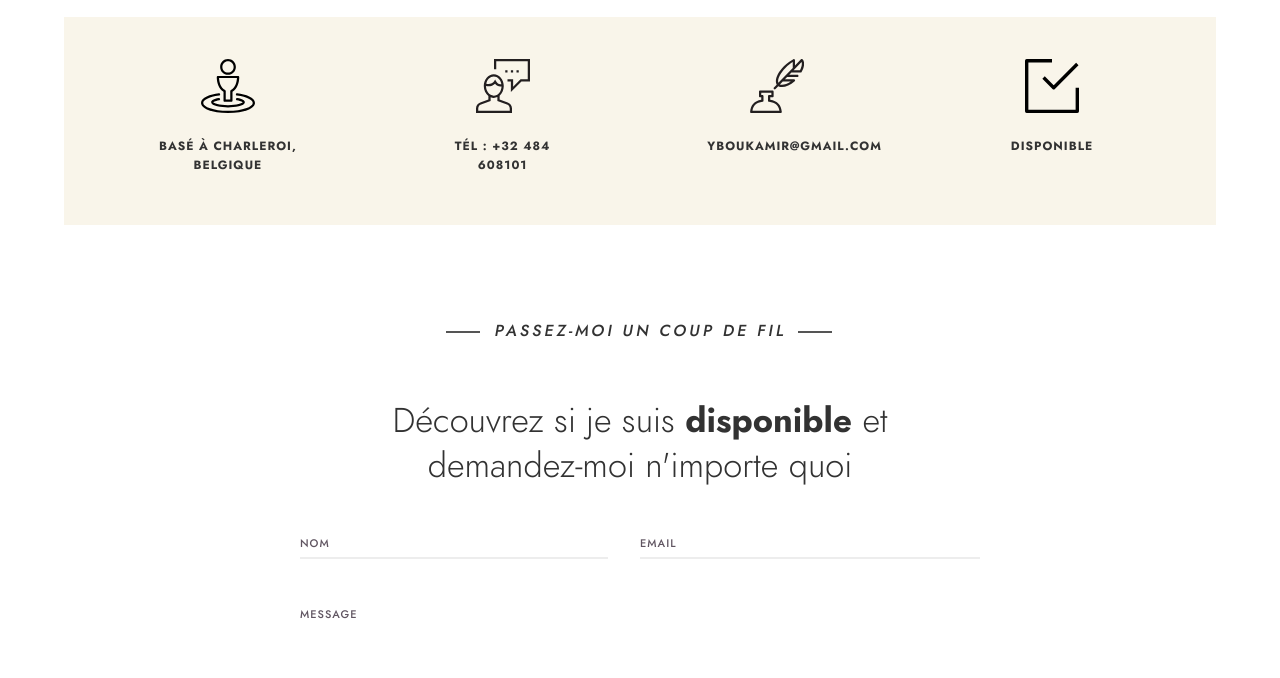
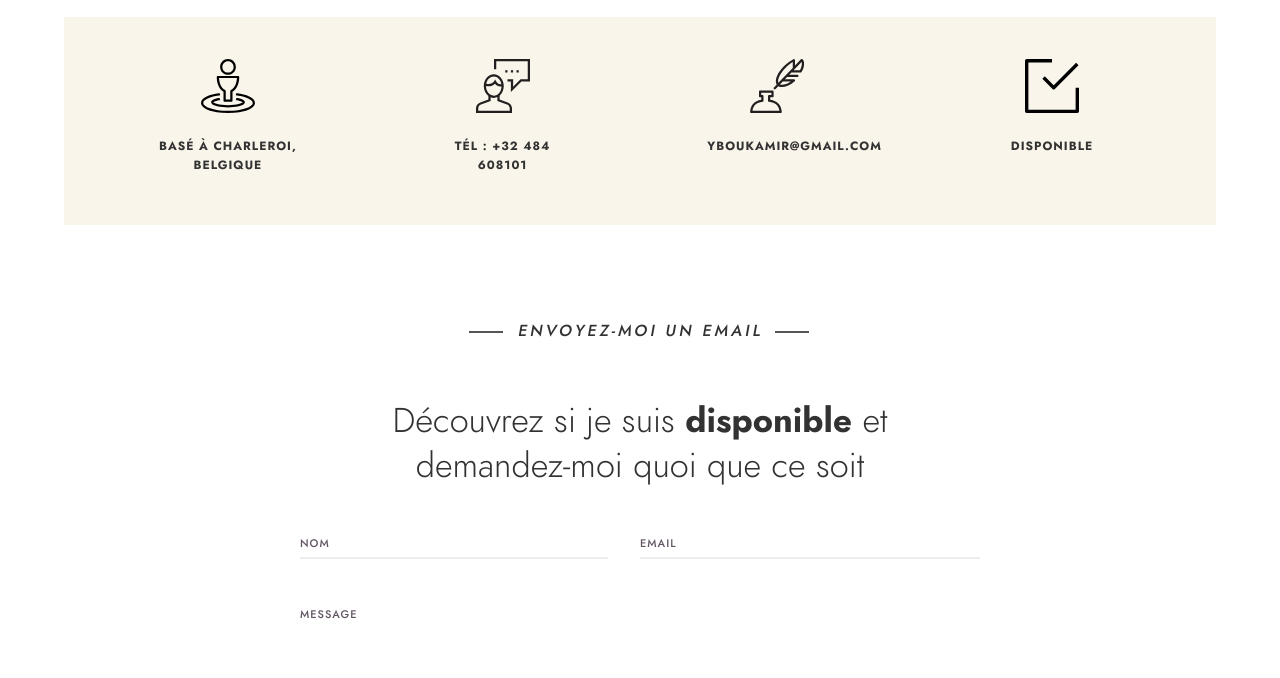
Before and after one commit to YassBouk/CV, a plain HTML site: page contact.html in a window 1280 px wide. Shown: the part 540-1218 px from the top of the page. Drawn offline with Linux system fonts and the light colour scheme.

Commit message:
Update contact.html

```diff
--- a/contact.html
+++ b/contact.html
@@ -283,14 +283,14 @@
                                         <!-- section-title -->
                                         <div class="section-title center">
                                             <h2>
-                                                <i>Passez-moi un coup de fil</i>
+                                                <i>Envoyez-moi un email</i>
                                             </h2>
                                         </div>
                                         <!-- section-title -->
 
                                         <h2 class="center fw-300">Découvrez si je suis <strong>disponible</strong> et
                                             <br>
-                                            demandez-moi n'importe quoi
+                                            demandez-moi quoi que ce soit
                                         </h2>
 
 
```
